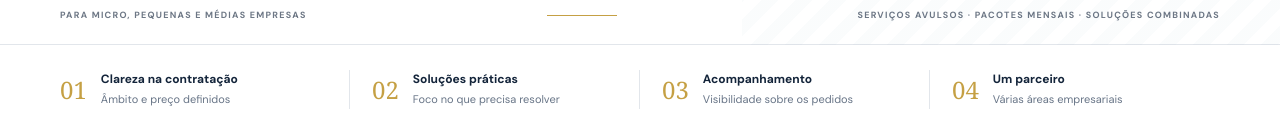
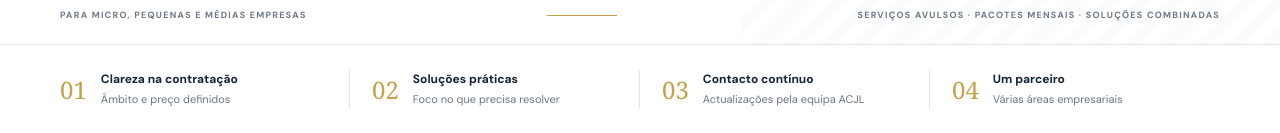
Before and after one commit to al-alanga/acjl, a Next.js app: page / in a window 1280 px wide. Shown: the part 819-952 px from the top of the page. Built offline with nearby package versions, Linux system fonts and the light colour scheme.

Commit message:
Alinha comunicação do acompanhamento com o fluxo leve de pedidos

```diff
--- a/app/page.tsx
+++ b/app/page.tsx
@@ -98,7 +98,7 @@ export default function Home() {
         <div className="hero-bottom"><div className="container hero-bottom-inner"><span>PARA MICRO, PEQUENAS E MÉDIAS EMPRESAS</span><span className="gold-rule"></span><span>SERVIÇOS AVULSOS · PACOTES MENSAIS · SOLUÇÕES COMBINADAS</span></div></div>
       </section>
 
-      <section className="trust-strip"><div className="container trust-grid"><div><span className="trust-number">01</span><div><strong>Clareza na contratação</strong><small>Âmbito e preço definidos</small></div></div><div><span className="trust-number">02</span><div><strong>Soluções práticas</strong><small>Foco no que precisa resolver</small></div></div><div><span className="trust-number">03</span><div><strong>Acompanhamento</strong><small>Visibilidade sobre os pedidos</small></div></div><div><span className="trust-number">04</span><div><strong>Um parceiro</strong><small>Várias áreas empresariais</small></div></div></div></section>
+      <section className="trust-strip"><div className="container trust-grid"><div><span className="trust-number">01</span><div><strong>Clareza na contratação</strong><small>Âmbito e preço definidos</small></div></div><div><span className="trust-number">02</span><div><strong>Soluções práticas</strong><small>Foco no que precisa resolver</small></div></div><div><span className="trust-number">03</span><div><strong>Contacto contínuo</strong><small>Actualizações pela equipa ACJL</small></div></div><div><span className="trust-number">04</span><div><strong>Um parceiro</strong><small>Várias áreas empresariais</small></div></div></div></section>
 
       <section className="section intro-section" id="empresa"><div className="container intro-grid"><div><div className="eyebrow"><span></span> SOBRE A ACJL</div><h2>O apoio empresarial deve <em>simplificar.</em></h2></div><div className="intro-copy"><p>A ACJL — Contabilidade & Serviços reúne soluções de apoio à atividade empresarial para que os responsáveis pelos negócios possam dedicar mais tempo aos clientes, às operações e ao crescimento.</p><p>Trabalhamos com serviços avulsos, pacotes mensais especializados e soluções combinadas. Cada contratação deve ter um âmbito claro, entregáveis definidos e condições adequadas à dimensão do trabalho.</p><a className="text-link dark-link" href="#como-funciona">A nossa forma de trabalhar <ArrowRight size={16}/></a></div></div></section>
 
@@ -156,7 +156,7 @@ export default function Home() {
         </div>
       </section>
 
-      <section className="section process-section" id="como-funciona"><div className="container process-grid"><div className="process-copy"><div className="eyebrow"><span></span> COMO FUNCIONA</div><h2>Do pedido à entrega, <em>com clareza.</em></h2><p>Um processo simples para saber o que está a contratar e o que acontece a seguir.</p><button className="button" onClick={() => startRequest("")}>Iniciar um pedido <ArrowRight size={16}/></button></div><div className="steps"><div className="step"><span>01</span><div><h3>Escolha a solução</h3><p>Selecione um serviço ou descreva a necessidade da sua empresa.</p></div></div><div className="step"><span>02</span><div><h3>Confirme o âmbito e o preço</h3><p>Receba as condições, os entregáveis e os custos antes da execução.</p></div></div><div className="step"><span>03</span><div><h3>Envie os dados necessários</h3><p>Partilhe a informação e a documentação exigidas para o serviço.</p></div></div><div className="step"><span>04</span><div><h3>Acompanhe a execução</h3><p>Consulte o estado do pedido e receba atualizações sobre o processo.</p></div></div></div></div></section>
+      <section className="section process-section" id="como-funciona"><div className="container process-grid"><div className="process-copy"><div className="eyebrow"><span></span> COMO FUNCIONA</div><h2>Do pedido à entrega, <em>com clareza.</em></h2><p>Um processo simples para saber o que está a contratar e o que acontece a seguir.</p><button className="button" onClick={() => startRequest("")}>Iniciar um pedido <ArrowRight size={16}/></button></div><div className="steps"><div className="step"><span>01</span><div><h3>Escolha a solução</h3><p>Selecione um serviço ou descreva a necessidade da sua empresa.</p></div></div><div className="step"><span>02</span><div><h3>Confirme o âmbito e o preço</h3><p>Receba as condições, os entregáveis e os custos antes da execução.</p></div></div><div className="step"><span>03</span><div><h3>Envie os dados necessários</h3><p>Partilhe a informação e a documentação exigidas para o serviço.</p></div></div><div className="step"><span>04</span><div><h3>Receba actualizações</h3><p>A equipa da ACJL mantém o contacto para esclarecer dúvidas e informar sobre os próximos passos.</p></div></div></div></div></section>
 
       <section className="cta-section"><div className="container cta-inner"><div><div className="eyebrow eyebrow-light"><span></span> VAMOS TRABALHAR JUNTOS</div><h2>Tem uma necessidade empresarial para resolver?</h2><p>Conte-nos o que precisa. Ajudamos a identificar o serviço adequado e a definir os próximos passos.</p></div><button className="button button-gold" onClick={() => startRequest("")}>Pedir uma proposta <ArrowRight size={17}/></button></div></section>
 
```
